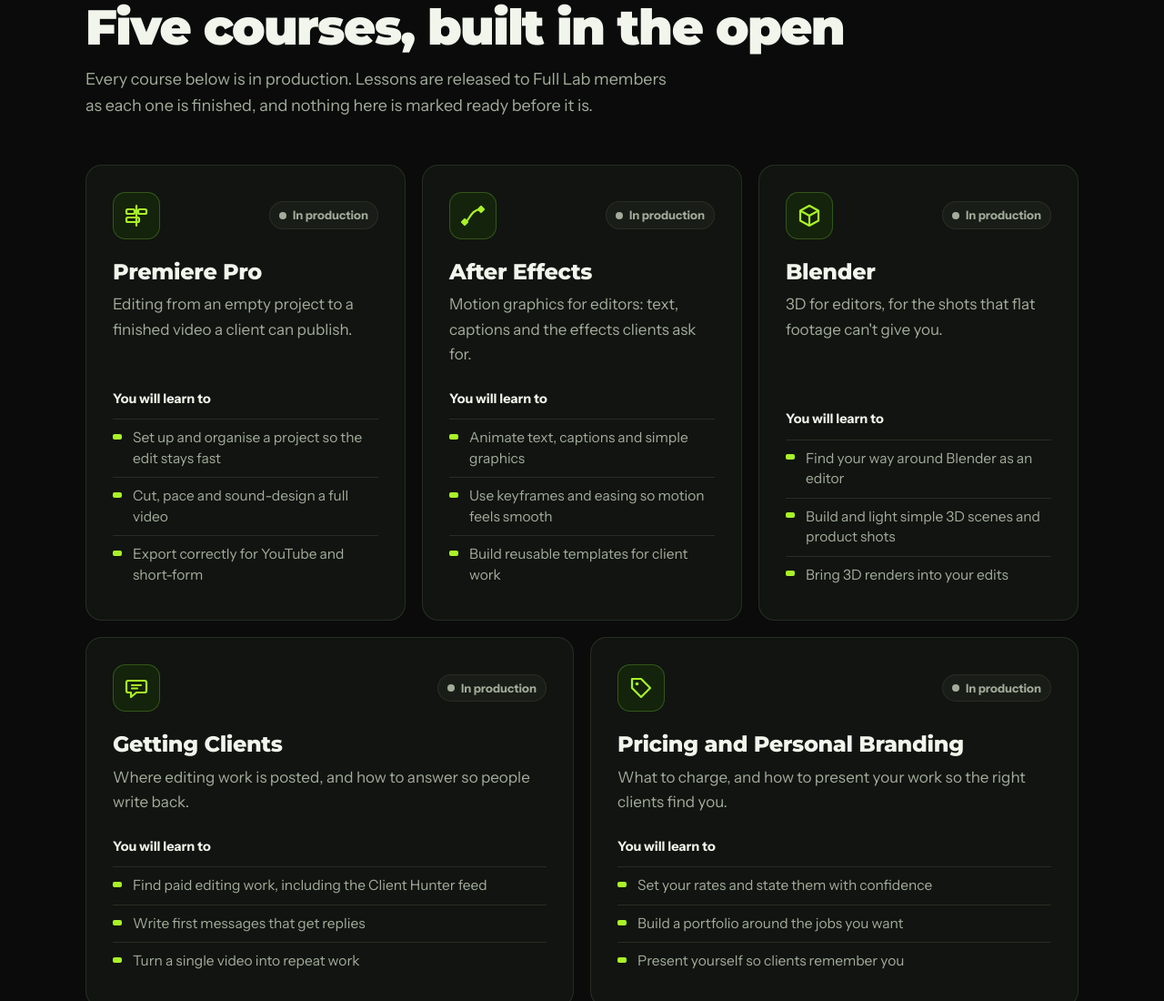
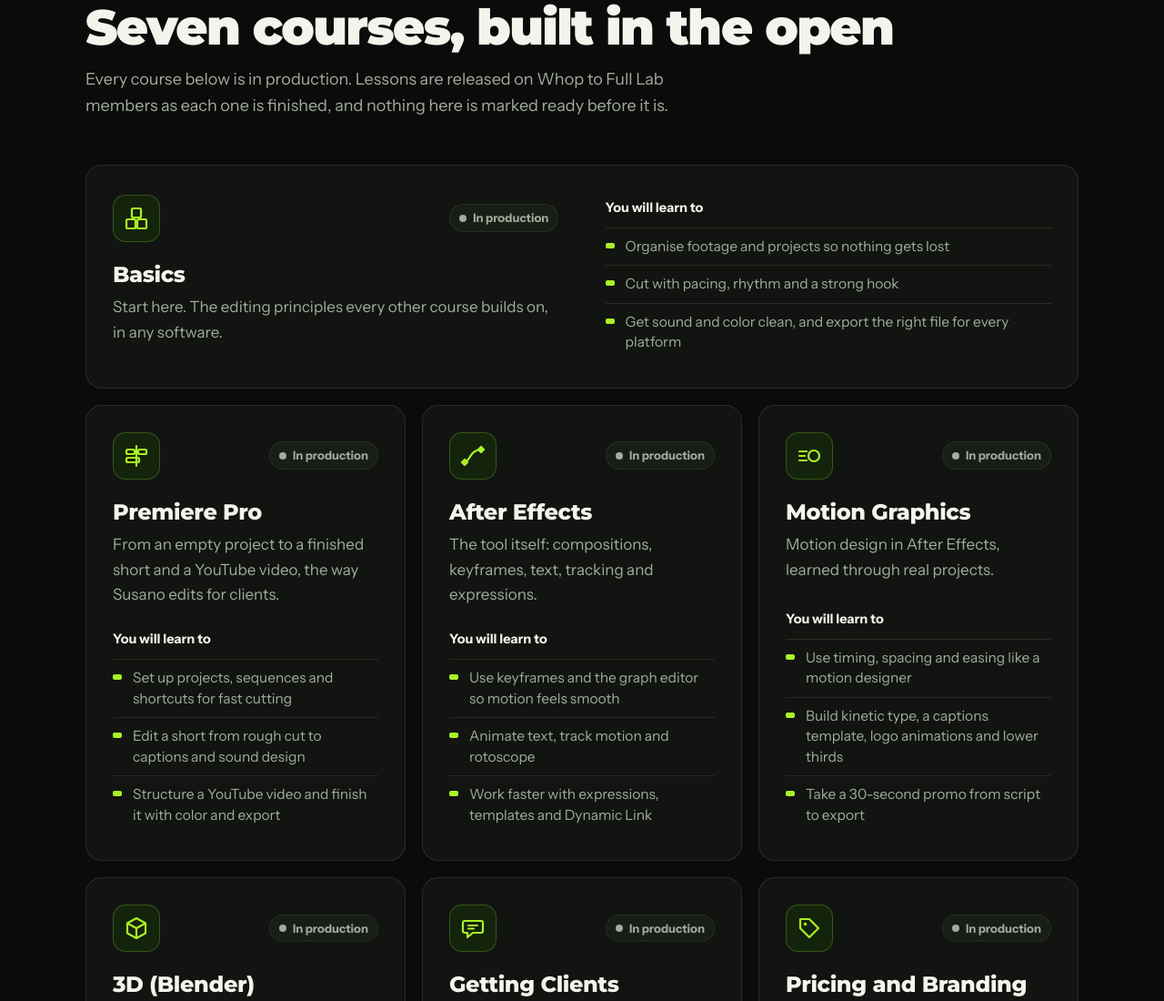
Before and after one commit to SusanoVisual/editlab, a plain HTML site: page index.html in a window 1280 px wide. Shown: the part 825-1925 px from the top of the page at 91% size. Drawn offline with Linux system fonts and the light colour scheme.

Commit message:
Seven courses, lessons on Whop
Co-Authored-By: Claude Opus 5.5 <noreply@anthropic.com>
Claude-Session: https://claude.ai/code/session_018CKco3Lhjg6SkAxoKNBUZC

```diff
--- a/index.html
+++ b/index.html
@@ -117,7 +117,8 @@ h3{font:800 21px/1.2 var(--display);letter-spacing:-.015em;margin:0 0 8px}
 /* courses */
 .courses{display:grid;grid-template-columns:repeat(6,minmax(0,1fr));gap:18px}
 .course{grid-column:span 2;display:flex;flex-direction:column;padding:clamp(22px,2.6vw,30px)}
-.course:nth-child(n+4){grid-column:span 3}
+.course.wide{grid-column:1/-1;display:grid;grid-template-columns:minmax(0,1fr) minmax(0,1fr);gap:0 clamp(24px,4vw,56px);align-items:end}
+.course.wide .learn{margin-top:0}
 .course .head{display:flex;align-items:center;justify-content:space-between;gap:12px;margin-bottom:22px}
 .ico{width:52px;height:52px;border-radius:14px;display:grid;place-items:center;background:var(--green-deep);box-shadow:inset 0 0 0 1px var(--green-line);color:var(--green)}
 .ico svg{width:28px;height:28px}
@@ -138,6 +139,7 @@ h3{font:800 21px/1.2 var(--display);letter-spacing:-.015em;margin:0 0 8px}
 .chan{padding:0;overflow:hidden}
 .chan .name{display:flex;align-items:center;justify-content:space-between;gap:10px;padding:13px 18px;border-bottom:1px solid var(--line);font-weight:700}
 .chan .name span:first-child::before{content:"# ";color:var(--muted)}
+.chan .name span.plain::before{content:none}
 .post{display:grid;grid-template-columns:36px minmax(0,1fr);gap:12px;padding:16px 18px}
 .post + .post{border-top:1px solid var(--line)}
 .av{width:36px;height:36px;border-radius:50%;display:grid;place-items:center;font:800 13px/1 var(--display);background:var(--panel-2);color:var(--muted);overflow:hidden}
@@ -259,8 +261,8 @@ footer a{text-underline-offset:3px}
   .links.open a:first-child{border-top:0}
   .hero .wrap,.comm,.founder,.pay{grid-template-columns:1fr}
   .courses{grid-template-columns:repeat(2,minmax(0,1fr))}
-  .course,.course:nth-child(n+4){grid-column:auto}
-  .course:last-child{grid-column:1/-1}
+  .course{grid-column:auto}
+  .course.wide{grid-column:1/-1}
   .flow{grid-template-columns:1fr;gap:0;margin-left:13px}
   .flow li{padding:0 0 24px 30px}
   .flow li::before{left:0;right:auto;top:0;bottom:0;width:2px;height:auto}
@@ -275,7 +277,8 @@ footer a{text-underline-offset:3px}
   h1 .go{display:inline}
   h1 .go + .go::before{content:" "}
   .courses,.tiers,.pv,.fit{grid-template-columns:1fr}
-  .course:last-child{grid-column:auto}
+  .course.wide{grid-column:auto;display:flex}
+  .course.wide .learn{margin-top:auto}
   .hero .wrap{gap:26px;padding-block:30px 44px}
   h1{margin-bottom:18px}
   .lede{margin-bottom:22px}
@@ -349,21 +352,40 @@ footer a{text-underline-offset:3px}
 <!-- ======================= COURSES ======================= -->
 <section class="sec" id="courses">
   <div class="wrap">
-    <h2>Five courses, built in the open</h2>
-    <p class="intro">Every course below is in production. Lessons are released to Full Lab members as each one is finished, and nothing here is marked ready before it is.</p>
+    <h2>Seven courses, built in the open</h2>
+    <p class="intro">Every course below is in production. Lessons are released on Whop to Full Lab members as each one is finished, and nothing here is marked ready before it is.</p>
     <div class="courses">
+      <article class="card course wide">
+        <div>
+          <div class="head">
+            <span class="ico" aria-hidden="true"><svg viewBox="0 0 28 28" fill="none" stroke="currentColor" stroke-width="2.2" stroke-linejoin="round"><rect x="3" y="15" width="10" height="10" rx="1.5"/><rect x="15" y="15" width="10" height="10" rx="1.5"/><rect x="9" y="3" width="10" height="10" rx="1.5"/></svg></span>
+            <span class="status">In production</span>
+          </div>
+          <h3>Basics</h3>
+          <p class="topic">Start here. The editing principles every other course builds on, in any software.</p>
+        </div>
+        <div>
+          <p class="learn">You will learn to</p>
+          <ul>
+            <li>Organise footage and projects so nothing gets lost</li>
+            <li>Cut with pacing, rhythm and a strong hook</li>
+            <li>Get sound and color clean, and export the right file for every platform</li>
+          </ul>
+        </div>
+      </article>
+
       <article class="card course">
         <div class="head">
           <span class="ico" aria-hidden="true"><svg viewBox="0 0 28 28" fill="none" stroke="currentColor" stroke-width="2.2" stroke-linecap="round"><rect x="3" y="7" width="9" height="5" rx="1.5"/><rect x="16" y="7" width="9" height="5" rx="1.5"/><rect x="3" y="16" width="14" height="5" rx="1.5"/><path d="M14 3v22"/></svg></span>
           <span class="status">In production</span>
         </div>
         <h3>Premiere Pro</h3>
-        <p class="topic">Editing from an empty project to a finished video a client can publish.</p>
+        <p class="topic">From an empty project to a finished short and a YouTube video, the way Susano edits for clients.</p>
         <p class="learn">You will learn to</p>
         <ul>
-          <li>Set up and organise a project so the edit stays fast</li>
-          <li>Cut, pace and sound-design a full video</li>
-          <li>Export correctly for YouTube and short-form</li>
+          <li>Set up projects, sequences and shortcuts for fast cutting</li>
+          <li>Edit a short from rough cut to captions and sound design</li>
+          <li>Structure a YouTube video and finish it with color and export</li>
         </ul>
       </article>
 
@@ -373,12 +395,27 @@ footer a{text-underline-offset:3px}
           <span class="status">In production</span>
         </div>
         <h3>After Effects</h3>
-        <p class="topic">Motion graphics for editors: text, captions and the effects clients ask for.</p>
+        <p class="topic">The tool itself: compositions, keyframes, text, tracking and expressions.</p>
         <p class="learn">You will learn to</p>
         <ul>
-          <li>Animate text, captions and simple graphics</li>
-          <li>Use keyframes and easing so motion feels smooth</li>
-          <li>Build reusable templates for client work</li>
+          <li>Use keyframes and the graph editor so motion feels smooth</li>
+          <li>Animate text, track motion and rotoscope</li>
+          <li>Work faster with expressions, templates and Dynamic Link</li>
+        </ul>
+      </article>
+
+      <article class="card course">
+        <div class="head">
+          <span class="ico" aria-hidden="true"><svg viewBox="0 0 28 28" fill="none" stroke="currentColor" stroke-width="2.2" stroke-linecap="round"><circle cx="19" cy="14" r="6"/><path d="M3 9h8M3 14h6M3 19h8"/></svg></span>
+          <span class="status">In production</span>
+        </div>
+        <h3>Motion Graphics</h3>
+        <p class="topic">Motion design in After Effects, learned through real projects.</p>
+        <p class="learn">You will learn to</p>
+        <ul>
+          <li>Use timing, spacing and easing like a motion designer</li>
+          <li>Build kinetic type, a captions template, logo animations and lower thirds</li>
+          <li>Take a 30-second promo from script to export</li>
         </ul>
       </article>
 
@@ -387,13 +424,13 @@ footer a{text-underline-offset:3px}
           <span class="ico" aria-hidden="true"><svg viewBox="0 0 28 28" fill="none" stroke="currentColor" stroke-width="2.2" stroke-linejoin="round"><path d="M14 3l10 5.5v11L14 25 4 19.5v-11z"/><path d="M4 8.5L14 14l10-5.5M14 14v11"/></svg></span>
           <span class="status">In production</span>
         </div>
-        <h3>Blender</h3>
+        <h3>3D (Blender)</h3>
         <p class="topic">3D for editors, for the shots that flat footage can't give you.</p>
         <p class="learn">You will learn to</p>
         <ul>
           <li>Find your way around Blender as an editor</li>
-          <li>Build and light simple 3D scenes and product shots</li>
-          <li>Bring 3D renders into your edits</li>
+          <li>Model, light and render a product shot</li>
+          <li>Put 3D titles and objects into real footage</li>
         </ul>
       </article>
 
@@ -417,7 +454,7 @@ footer a{text-underline-offset:3px}
           <span class="ico" aria-hidden="true"><svg viewBox="0 0 28 28" fill="none" stroke="currentColor" stroke-width="2.2" stroke-linecap="round" stroke-linejoin="round"><path d="M4 4h10l10 10-10 10L4 14z"/><circle cx="9.5" cy="9.5" r="1.8" fill="currentColor" stroke="none"/></svg></span>
           <span class="status">In production</span>
         </div>
-        <h3>Pricing and Personal Branding</h3>
+        <h3>Pricing and Branding</h3>
         <p class="topic">What to charge, and how to present your work so the right clients find you.</p>
         <p class="learn">You will learn to</p>
         <ul>
@@ -446,7 +483,7 @@ footer a{text-underline-offset:3px}
 
     <div class="pv" aria-label="Preview of a lesson and a feedback thread">
       <div class="card chan">
-        <div class="name"><span>full-course</span><span class="status">Preview</span></div>
+        <div class="name"><span class="plain">Courses on Whop</span><span class="status">Preview</span></div>
         <div class="post">
           <span class="av"><img src="assets/logo.png" alt="" width="36" height="36"></span>
           <div>
@@ -481,7 +518,7 @@ footer a{text-underline-offset:3px}
         </div>
       </div>
     </div>
-    <p class="fine">Preview only. This shows how a lesson and a feedback thread are planned to look inside Discord. The lesson, files and messages above are illustrations, and lesson videos and project files are still in production. Feedback from Susano in #pro-feedback is open to Full Lab members now.</p>
+    <p class="fine">Preview only. This shows how a lesson on Whop and a feedback thread on Discord are planned to look. The lesson, files and messages above are illustrations, and lesson videos and project files are still in production. Feedback from Susano in #pro-feedback is open to Full Lab members now.</p>
   </div>
 </section>
 
@@ -516,7 +553,7 @@ footer a{text-underline-offset:3px}
         </div>
         <div>
           <h3>Course and feedback</h3>
-          <p>Lessons are released in #full-course. In #pro-feedback you post an edit and Susano replies with notes. #academy-access explains where everything is, and #full-lab-support is for membership questions.</p>
+          <p>Lessons are watched on Whop, and #full-course announces each new one. In #pro-feedback you post an edit and Susano replies with notes. #academy-access explains where everything is, and #full-lab-support is for membership questions.</p>
         </div>
         <div>
           <h3>Client Hunter</h3>
@@ -586,7 +623,7 @@ footer a{text-underline-offset:3px}
           <li>Everything in free<span class="status now">Now</span></li>
           <li>Feedback on your edits from Susano<span class="status now">Now</span></li>
           <li>Client Hunter feed of paid job posts<span class="status now">Now</span></li>
-          <li>All five courses<span class="status">In production</span></li>
+          <li>All seven courses<span class="status">In production</span></li>
           <li>Project files for lessons<span class="status">In production</span></li>
         </ul>
         <a class="btn solid" href="https://whop.com/checkout/plan_yFOUX2flfbL73/">Join Full Lab</a>
@@ -601,7 +638,7 @@ footer a{text-underline-offset:3px}
       <ol>
         <li><b>Pay on Whop.</b> Press Join Full Lab and pay by card. Founding members enter FOUNDING40.</li>
         <li><b>Connect Discord.</b> After paying, Whop shows a Discord page. Press Connect Account and pick your Discord account.</li>
-        <li><b>Open Full Lab.</b> Your Full Lab Member role is added and the private channels appear in the EditLab server.</li>
+        <li><b>Open Full Lab.</b> The courses open in your Whop account, your Full Lab Member role is added, and the private channels appear in the EditLab server.</li>
       </ol>
     </div>
     <p class="fine">Cancel anytime in your Whop account. Access runs until the end of the period you paid for. A question or a problem with payment? Open a ticket in #support on the EditLab Discord.</p>
@@ -640,7 +677,7 @@ footer a{text-underline-offset:3px}
     <div class="faq">
       <details>
         <summary>Are the courses finished?</summary>
-        <p>No. All five are in production, and lessons are released as each one is done. That is why the first 20 members get the founding price.</p>
+        <p>No. All seven are in production, and lessons are released on Whop as each one is done. That is why the first 20 members get the founding price.</p>
       </details>
       <details>
         <summary>What do I get today if I become a Full Lab member?</summary>
@@ -656,7 +693,7 @@ footer a{text-underline-offset:3px}
       </details>
       <details>
         <summary>How do I pay for Full Lab?</summary>
-        <p>Press <a href="https://whop.com/checkout/plan_yFOUX2flfbL73/">Join Full Lab</a> and pay by card on Whop. Then press Connect Account on the Discord page Whop shows you, and the Full Lab channels unlock. If anything goes wrong, open a ticket in #support on the EditLab Discord.</p>
+        <p>Press <a href="https://whop.com/checkout/plan_yFOUX2flfbL73/">Join Full Lab</a> and pay by card on Whop. The courses open in your Whop account right away. Then press Connect Account on the Discord page Whop shows you, and the Full Lab channels unlock. If anything goes wrong, open a ticket in #support on the EditLab Discord.</p>
       </details>
       <details>
         <summary>Can I cancel?</summary>
```
